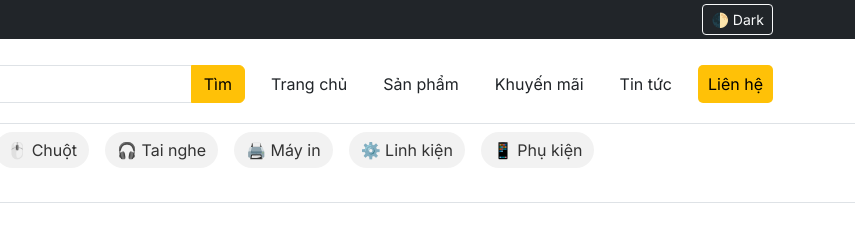
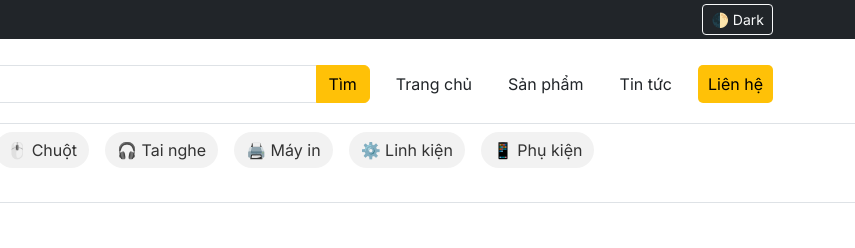
Before and after one commit to phuc11731510/Website_GioiThieuSanPham_DuLich, a plain HTML site: page contact.html in a window 1280 px wide. Shown: the top 248 px of the page, 425-1280 px from the left. Drawn offline with nearby package versions, Linux system fonts and the light colour scheme.

Commit message:
Xoa trang khuyen mai

```diff
--- a/contact.html
+++ b/contact.html
@@ -33,7 +33,6 @@
         <nav class="d-none d-md-flex gap-3">
           <a href="index.html" class="nav-link">Trang chủ</a>
           <a href="products.html" class="nav-link">Sản phẩm</a>
-          <a href="#" class="nav-link">Khuyến mãi</a>
           <a href="news.html" class="nav-link">Tin tức</a>
           <a href="contact.html" class="nav-link active">Liên hệ</a>
         </nav>
```
Also changed, not shown: index.html (+0 -1 lines), news.html (+0 -1 lines), product.html (+0 -1 lines), products.html (+0 -1 lines).
